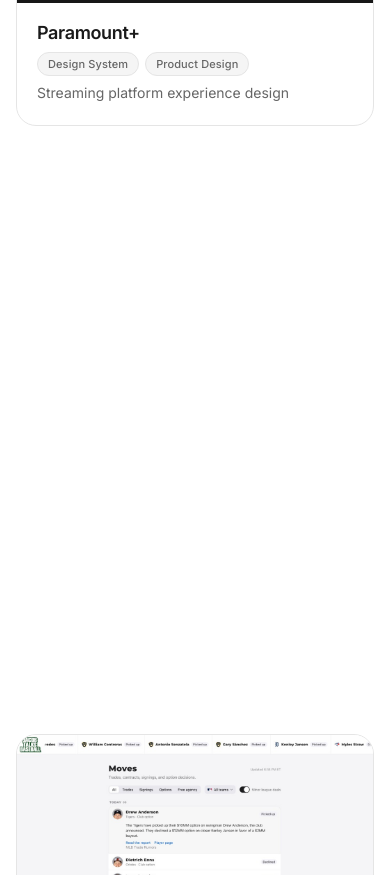
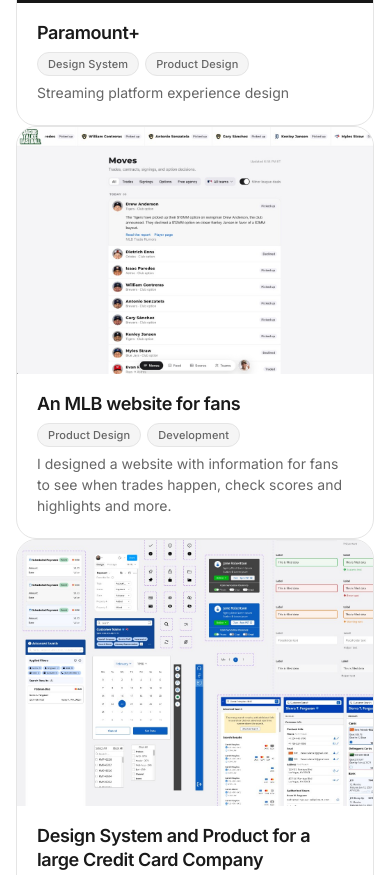
Before and after one commit to jacobolenick/jolenickportfolio, a plain HTML site: page index.html in a window 390 px wide. Shown: the part 1374-2249 px from the top of the page. Drawn offline with Linux system fonts and the light colour scheme.

Commit message:
Use a normal project list on mobile instead of the sticky work stack.
Co-authored-by: Cursor <cursoragent@cursor.com>

```diff
--- a/index.html
+++ b/index.html
@@ -21,7 +21,7 @@
     <meta name="twitter:image" content="images/work/socialthumbnail.png">
 
     <link rel="stylesheet" href="https://fonts.googleapis.com/icon?family=Material+Icons">
-    <link rel="stylesheet" href="styles.css?v=100">
+    <link rel="stylesheet" href="styles.css?v=101">
 </head>
 <body>
     <!-- Header -->
--- a/styles.css
+++ b/styles.css
@@ -2479,6 +2479,30 @@ body.skeleton-loading .mega-name-footer {
         gap: 0;
     }
 
+    /* Work cards: simple vertical list on mobile (sticky stack is desktop-only) */
+    #work .work-stack-spacer {
+        display: none;
+        height: 0;
+        margin: 0;
+    }
+
+    #work .work-stack-track {
+        padding-bottom: 0;
+    }
+
+    #work .posts-grid[data-active-category="all"] .work-item,
+    #work .posts-grid[data-active-category="design-systems"] .work-item[data-categories*="design-systems"],
+    #work .posts-grid[data-active-category="product-design"] .work-item[data-categories*="product-design"],
+    #work .posts-grid[data-active-category="development"] .work-item[data-categories*="development"] {
+        position: relative;
+        top: auto;
+        z-index: auto;
+    }
+
+    #work .work-stack-track > .work-item + .work-item {
+        margin-top: 20px;
+    }
+
     .statement-text {
         font-size: clamp(28px, 8vw, 36px);
     }
```
